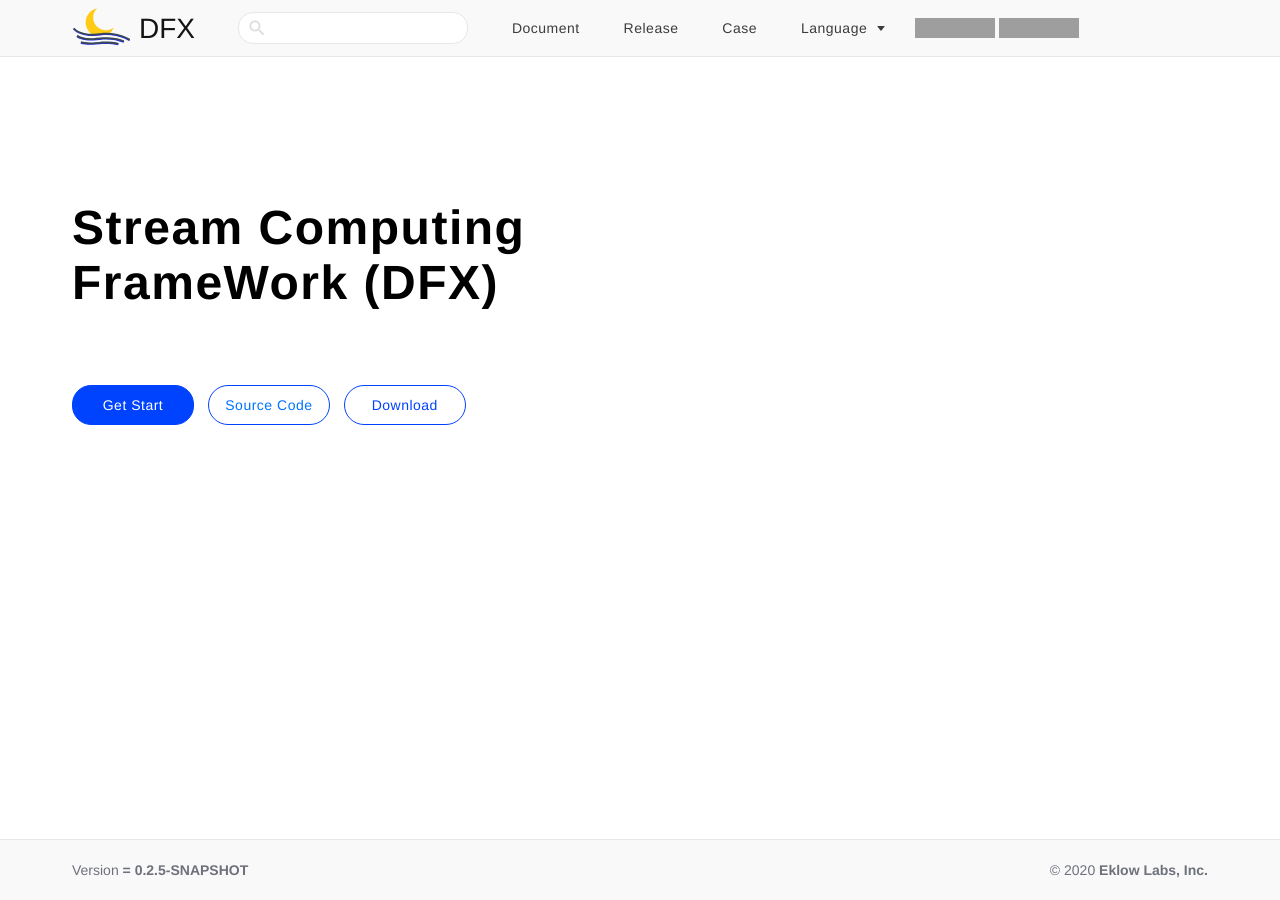
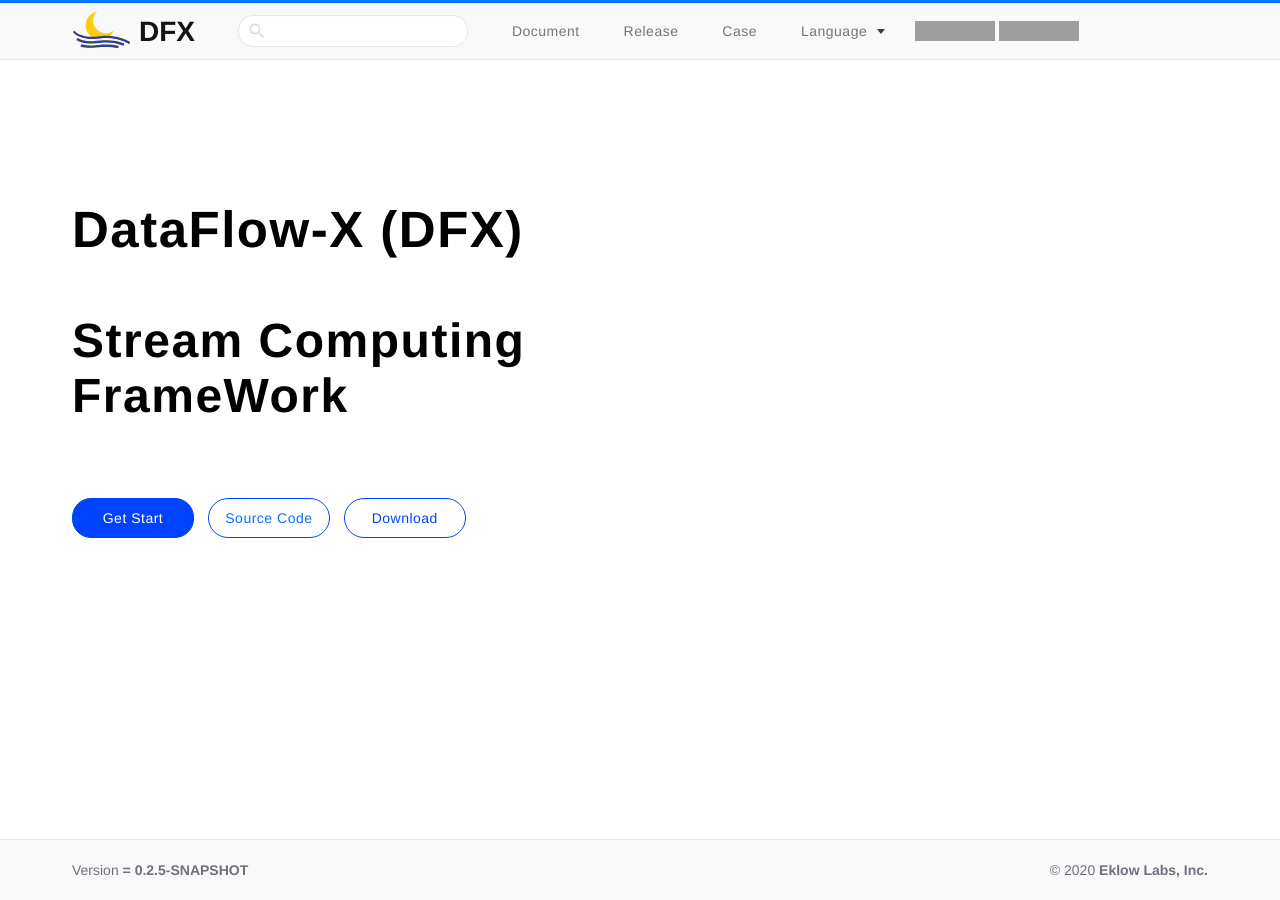
Before and after one commit to eklowlabs/eklowlabs.github.io, a Jekyll site: the page open_flow/bigdata/dfx/index.html, which Jekyll copies as it is, in a window 1280 px wide. Built offline with Jekyll 4.4.1, drawn with Linux system fonts in a browser that asks for light colours; grey boxes are pictures that could not be loaded.

Commit message:
Success Build EklowLabs Home

```diff
--- a/open_flow/bigdata/dfx/assets/css/index.css
+++ b/open_flow/bigdata/dfx/assets/css/index.css
@@ -521,7 +521,7 @@
   line-height: inherit;
 }
 .markdown-body a {
-  color: #22ab28;
+  color: rgb(0, 67, 255);
   text-decoration: none;
 }
 .markdown-body a:hover,
@@ -1115,6 +1115,7 @@
   width: 100%;
   position: fixed;
   top: 0;
+  border-top: 3px solid rgb(0,115,255);
 }
 .nav header {
   /*shift way to clear float because of the overflow hidden will hide the algolia*/
@@ -1159,16 +1160,16 @@
 }
 .nav ul.nav-item a {
   display: inline-block;
-  color: #3C3C3C;
+  color: #757575;
   letter-spacing: 0.5px;
   font-weight: 500;
 }
 .nav ul.nav-item a:hover {
-  color: #22ab28;
+  color: rgb(0, 67, 255);
   transition: 0.6s all;
 }
 .nav ul.nav-item a.cur {
-  color: #22ab28;
+  color: rgb(0, 67, 255);
 }
 .nav iframe {
   vertical-align: -5px;
@@ -1233,6 +1234,7 @@
   display: inline-block;
   color: #121512;
   font-size: 28px;
+  font-weight: bold;
 }
 aside {
   width: 220px;
@@ -1262,11 +1264,11 @@
   line-height: 30px;
 }
 aside ul li a:hover {
-  color: #22ab28;
+  color: rgb(0, 67, 255);
   transition: 0.3s color;
 }
 aside ul li a.cur {
-  color: #22ab28;
+  color: rgb(0, 67, 255);
 }
 aside li {
   list-style-type: none;
--- a/open_flow/bigdata/dfx/index.html
+++ b/open_flow/bigdata/dfx/index.html
@@ -36,7 +36,6 @@
                 </ul>
             </li>
 
-            <!-- github star星数 -->
             <li>
                 <iframe src="https://ghbtns.com/github-btn.html?user=eklowlabs&repo=DataFlow-X&type=star&count=true"
                         frameborder="0" scrolling="0" width="80px" height="20px"></iframe>
@@ -63,7 +62,9 @@
             </div>
             <div class="banner-info">
                 <h1 class="fadeInUp animated">
-                    <p style="font-weight:bold;font-size:48px;">Stream Computing FrameWork (DFX)</p></h1>
+                  <p style="font-weight:bold; font-size:51px;">DataFlow-X (DFX)</p><br>
+                  <p style="font-weight:bold; font-size:48px;">Stream Computing FrameWork</p>
+                </h1>
                 <p style="font-size: 22px;" class="fadeInUp animated"></p>
                 <p class="banner-button fadeInUp animated">
                     <a class="btn btn-primary"
```
